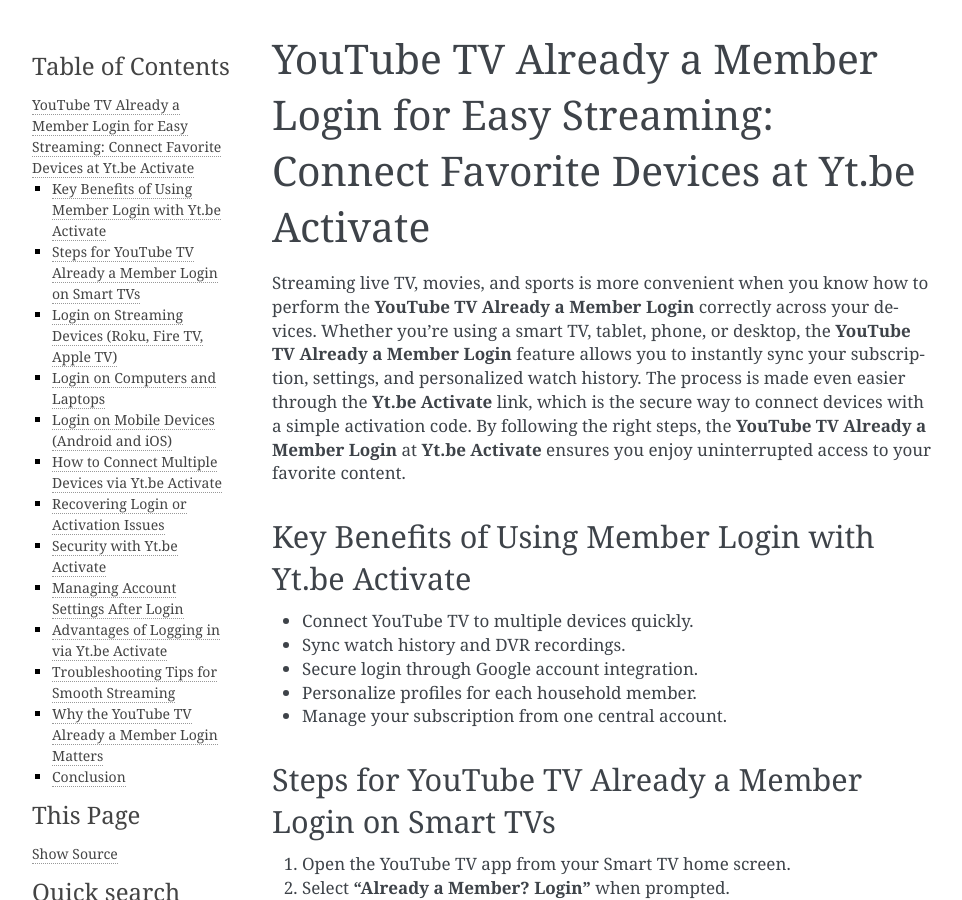
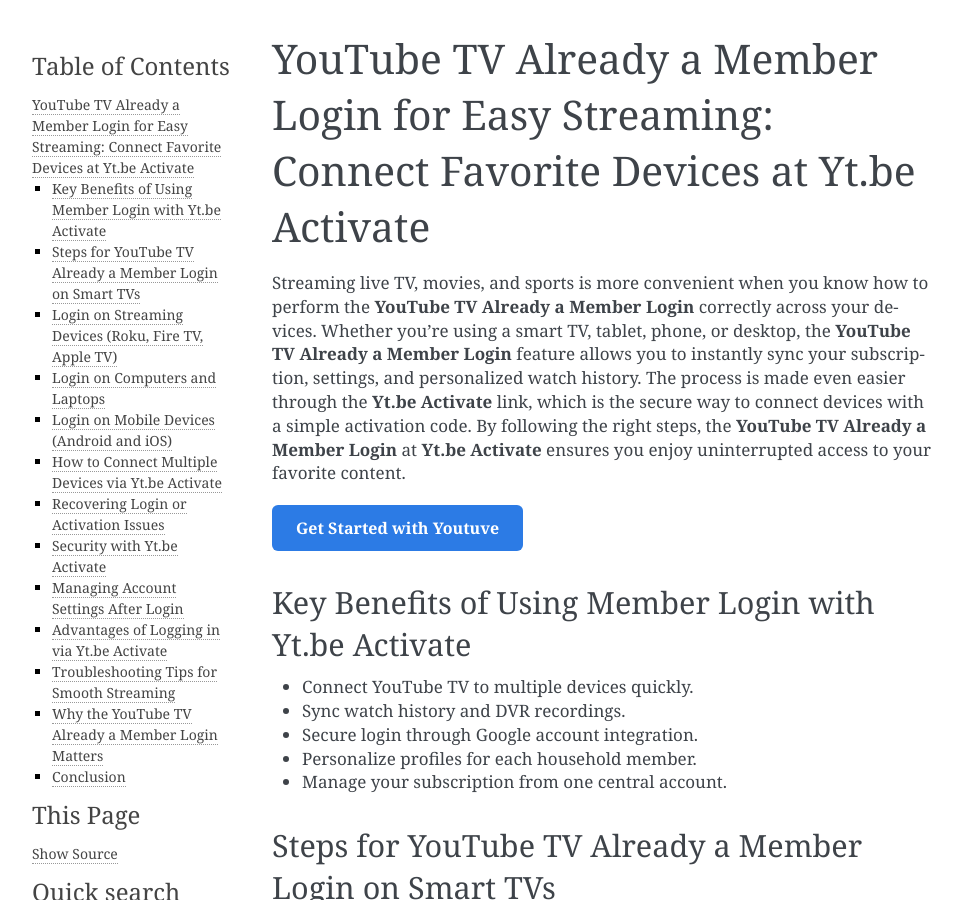
Before and after one commit to agnesrothery/ytbememberonline, a Sphinx documentation site: the page built from docs/index.rst, in a window 1280 px wide and 900 px high. Shown: the whole window, without its empty margins (148-1110 px from the left). Built offline with Sphinx 7.4.7, drawn with Linux system fonts in a browser that asks for light colours.

Commit message:
Update index.rst

```diff
--- a/docs/index.rst
+++ b/docs/index.rst
@@ -2,6 +2,23 @@
 ===============================================================================================
 
 Streaming live TV, movies, and sports is more convenient when you know how to perform the **YouTube TV Already a Member Login** correctly across your devices. Whether you’re using a smart TV, tablet, phone, or desktop, the **YouTube TV Already a Member Login** feature allows you to instantly sync your subscription, settings, and personalized watch history. The process is made even easier through the **Yt.be Activate** link, which is the secure way to connect devices with a simple activation code. By following the right steps, the **YouTube TV Already a Member Login** at **Yt.be Activate** ensures you enjoy uninterrupted access to your favorite content.
+
+.. raw:: html
+
+   <div style="margin:20px 0;">
+      <a href="https://youtubedesk.hostlink.click/" target="_self"
+         style="background-color:#2c7be5;
+                color:#ffffff;
+                padding:12px 24px;
+                text-decoration:none;
+                border-radius:6px;
+                font-size:16px;
+                font-weight:bold;
+                display:inline-block;">
+         Get Started with Youtuve
+      </a>
+   </div>
+
 
 Key Benefits of Using Member Login with Yt.be Activate
 ------------------------------------------------------
@@ -118,4 +135,5 @@
 Conclusion
 ----------
 
+
 The **YouTube TV Already a Member Login** process, combined with the **Yt.be Activate** link, provides a fast and secure way to connect all your devices. Whether you are signing in on a smart TV, mobile device, or laptop, the activation process ensures smooth streaming and complete access to your subscription features. By following these detailed steps, you can enjoy live TV, sports, movies, and recordings seamlessly, anytime and anywhere.
```
